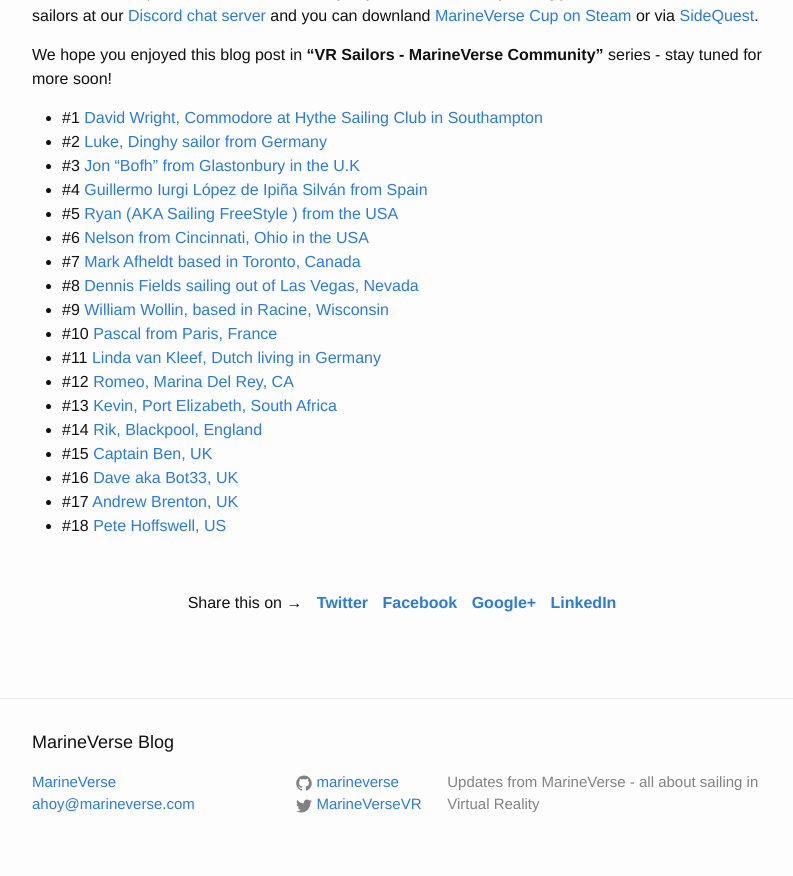
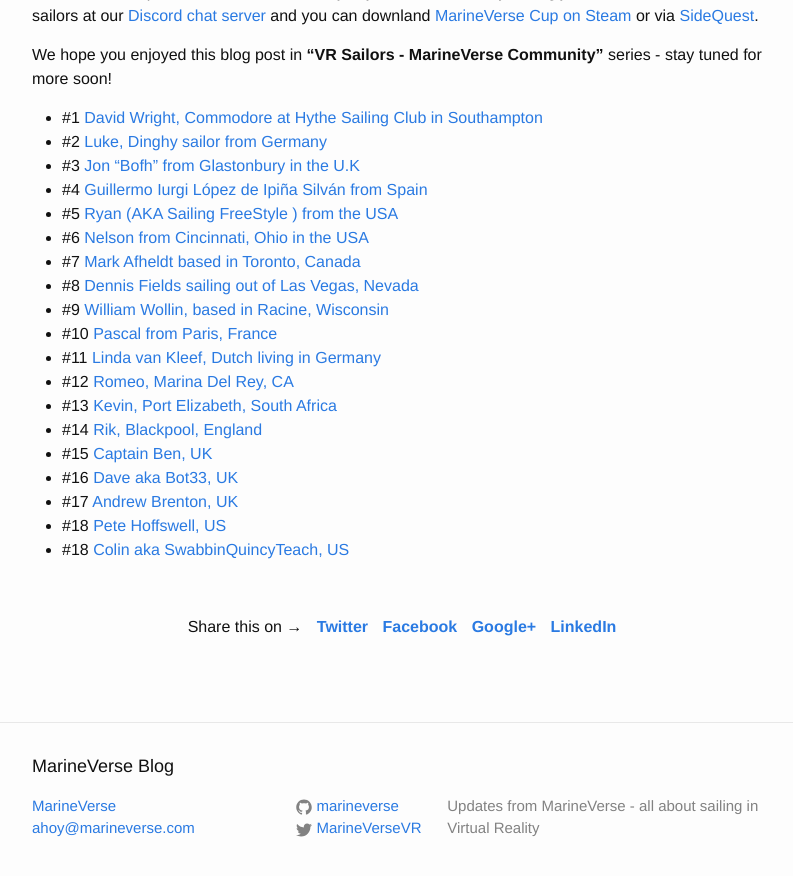
Before and after one commit to marineverse/marineverse.github.io, a Jekyll site: the page built from _posts/2020-05-09-vr-sailors-marineverse-cup-community-pascal.markdown, in a window 1280 px wide and 900 px high, scrolled down 2915 px. Shown: the top 876 px of the window, without its empty margins (238-1031 px from the left). Built offline with Jekyll 4.4.1, drawn with Linux system fonts in a browser that asks for light colours; comment, search, counter and statistics services are not loaded.

Commit message:
adding link

```diff
--- a/_includes/community-series.markdown
+++ b/_includes/community-series.markdown
@@ -16,3 +16,4 @@
   - #16 [Dave aka Bot33, UK](https://blog.marineverse.com/marineverse/2021/04/11/vr-sailors-marineverse-cup-community-bot33.html)
   - #17 [Andrew Brenton, UK](https://blog.marineverse.com/marineverse/2021/04/14/vr-sailors-marineverse-cup-community-mcdermol.html)
   - #18 [Pete Hoffswell, US](https://blog.marineverse.com/marineverse/2021/06/09/vr-sailors-marineverse-cup-community-pete-hoffswell.html)
+  - #18 [Colin aka SwabbinQuincyTeach, US](https://blog.marineverse.com/marineverse/2021/09/17/vr-sailors-marineverse-cup-community-colin.html)
```
